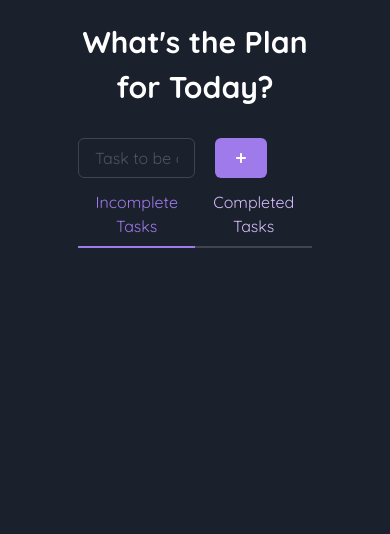
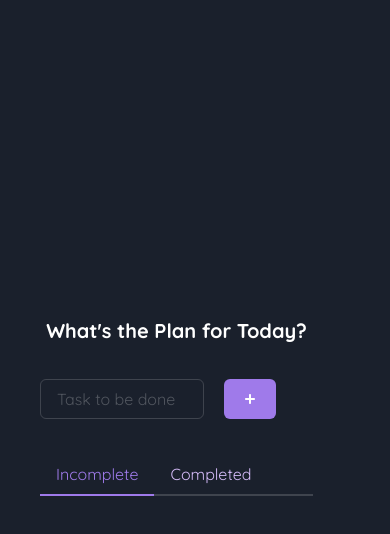
Before and after one commit to SilasRodrigues19/ToDoList, a React (Create React App) app: page / in a window 390 px wide. Shown: the top 534 px of the page. Built offline with nearby package versions, Linux system fonts and the light colour scheme.

Commit message:
Updated Styles
- Improved styles on mobile.

```diff
--- a/src/App.js
+++ b/src/App.js
@@ -108,21 +108,49 @@ const App = () => {
   return (
     <>
       <Flex w='100%' h="100vh">
-        <Flex w='100%' flexDir='column' ml='20%' mt='5%' mr='20%' color='#fff'>
-          <Text fontWeight='700' textAlign='center' mb='10%' fontSize={30}>What's the Plan for Today?</Text>
+        <Flex justify='center' align='center' flexDir='column' w='100%' maxW='70%' m='40px' color='#fff'>
+          <Text fontWeight='700' textAlign='center' mb='10%' fontSize={30}
+            sx={{
+              '@media screen and (max-width: 500px)': {
+                fontSize: '20px',
+              },
+            }}>
+            What's the Plan for Today?
+          </Text>
           <form onSubmit={addTask}>
-            <Flex mt='2%'>
-              <Input value={newTask} onChange={e => setNewTask(e.target.value)} focusBorderColor='purple.400' variant='outline' w='50%' placeholder='Task to be done' />
+            <Flex mt='2%'
+              sx={{
+                '@media screen and (max-width: 500px)': {
+                  marginBottom: '30px',
+                },
+              }}
+            >
+              <Input
+                value={newTask} onChange={e => setNewTask(e.target.value)} focusBorderColor='purple.400' variant='outline' w='50%' placeholder='Task to be done'
+                sx={{
+                  '@media screen and (max-width: 500px)': {
+                    w: '60%',
+                  },
+                }}
+              />
               <Button onClick={addTask} ml={5} bg='purple.400' _hover={{ bg: 'purple.300' }} _focus={{ boxShadow: 'none' }}><SmallAddIcon w={5} h={5} /></Button>
             </Flex>
           </form>
           <Tabs mt='2%' w='100%'>
             <TabList >
-              <Tab _focus='none' color='purple.200' _selected={{ color: 'purple.400', borderColor: 'purple.400' }}>Incomplete Tasks</Tab>
-              <Tab _focus='none' color='purple.200' _selected={{ color: 'purple.400', borderColor: 'purple.400' }}>Completed Tasks</Tab>
+              <Tab _focus='none' color='purple.200' _selected={{ color: 'purple.400', borderColor: 'purple.400' }}>Incomplete</Tab>
+              <Tab _focus='none' color='purple.200' _selected={{ color: 'purple.400', borderColor: 'purple.400' }}>Completed</Tab>
             </TabList>
             <TabPanels>
-              <TabPanel>
+              <TabPanel maxH='400px' overflowY='scroll'
+                css={{
+                  '&::-webkit-scrollbar': {
+                    width: '4px',
+                  },
+                  '&::-webkit-scrollbar-thumb': {
+                    background: 'rgba(255, 255, 255, 0.16)',
+                  },
+                }}>
                 {tasks.map((task, index) => (
                   !task.isChecked ? <TaskItem removeTask={removeTask} updateTask={updateTask} key={index} task={task} index={index} /> : null
                 ))}
```
Also changed, not shown: src/style.css (line endings or trailing spaces).
